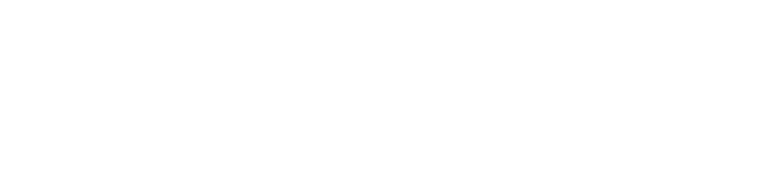
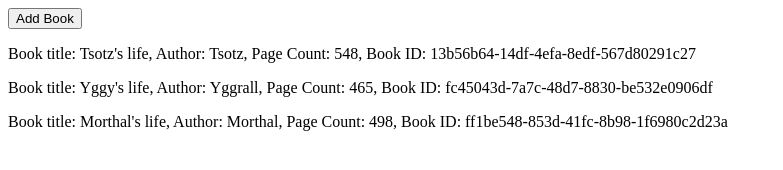
Before and after one commit to Tsotz/odin-library, a plain HTML site: page index.html in a window 1280 px wide. Shown: the whole page, without its empty margins (0-783 px from the left). Drawn offline with Linux system fonts and the light colour scheme.

Commit message:
adding new-book button

```diff
--- a/index.html
+++ b/index.html
@@ -8,6 +8,7 @@
     <script src="./script.js" defer></script>
 </head>
 <body>
-
+    <button id="add-book">Add Book</button>
+    <div id="container"></div>
 </body>
 </html>
--- a/script.js
+++ b/script.js
@@ -0,0 +1,63 @@
+const library = [];
+
+const Book = function (title, author, page) {
+
+    this.id = crypto.randomUUID();
+    this.title = title;
+    this.author = author;
+    this.page = page;
+
+}
+
+const addBookToLibrary = function (...bookNames) {
+
+    bookNames.forEach(book => {
+
+    library.push(book);
+
+    });
+
+
+}
+
+
+
+const displayLibrary = function () {
+
+    const libraryContainer = document.querySelector("#container");
+    libraryContainer.innerHTML = "";
+
+
+    library.forEach (book => {
+
+        const bookCard = document.createElement("div");
+        bookCard.classList.add("book-card");
+
+
+        bookCard.innerHTML =
+        `<p>Book title: ${book.title}, Author: ${book.author}, Page Count: ${book.page}, Book ID: ${book.id}</p>`
+        libraryContainer.appendChild(bookCard);
+    });
+
+
+
+}
+
+
+
+const addBook = document.querySelector("#add-book");
+addBook.addEventListener("click", () => {
+
+    const bookForm = document.createElement("div");
+    bookForm.classList.add("book-form");
+    bookForm.innerHTML = ``
+
+});
+
+
+let book1 = new Book ("Tsotz's life", "Tsotz", "548");
+let book2 = new Book ("Yggy's life", "Yggrall", "465");
+let book3 = new Book ("Morthal's life", "Morthal", "498");
+
+addBookToLibrary(book1, book2, book3);
+displayLibrary();
```
